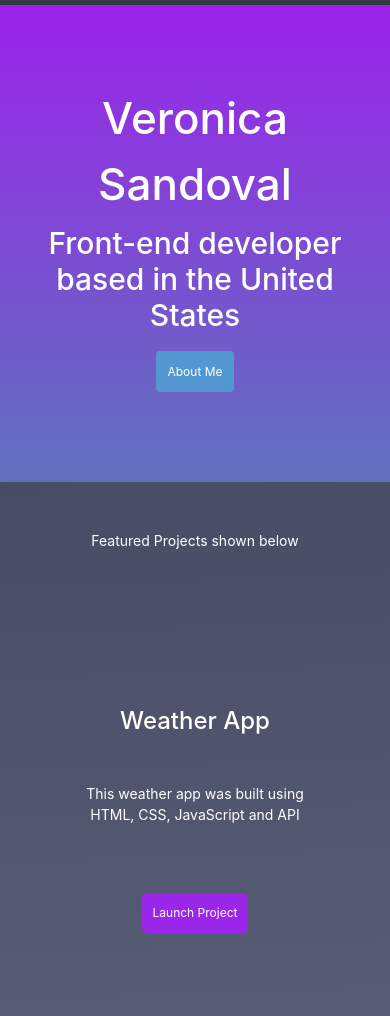
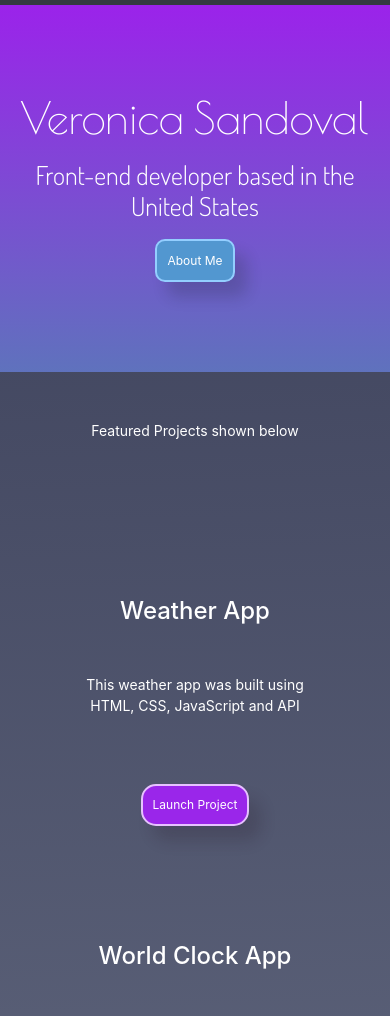
Before and after one commit to danniesan/my-protfolio-2, a plain HTML site: page index.html in a window 390 px wide. Shown: the part 72-1088 px from the top of the page. Drawn offline with nearby package versions, Linux system fonts and the light colour scheme.

Commit message:
updated css and media query

```diff
--- a/index.html
+++ b/index.html
@@ -4,6 +4,14 @@
     <meta charset="UTF-8">
     <meta name="viewport" content="width=device-width, initial-scale=1.0">
     <meta name="description" content="veronica Sandoval protfolio -front-end developer information and contact">
+
+    <link rel="preconnect" href="https://fonts.googleapis.com">
+<link rel="preconnect" href="https://fonts.gstatic.com" crossorigin>
+<link href="https://fonts.googleapis.com/css2?family=Poiret+One&family=Roboto+Condensed:ital,wght@0,100..900;1,100..900&display=swap" rel="stylesheet">
+
+<link rel="preconnect" href="https://fonts.googleapis.com">
+<link rel="preconnect" href="https://fonts.gstatic.com" crossorigin>
+<link href="https://fonts.googleapis.com/css2?family=Dosis:wght@200..800&family=Poiret+One&family=Roboto+Condensed:ital,wght@0,100..900;1,100..900&display=swap" rel="stylesheet">
 
     <link rel="stylesheet" href="https://cdn.jsdelivr.net/npm/bootstrap@4.6.2/dist/css/bootstrap.min.css" integrity="sha384-xOolHFLEh07PJGoPkLv1IbcEPTNtaed2xpHsD9ESMhqIYd0nLMwNLD69Npy4HI+N" crossorigin="anonymous">
     <script src="https://cdn.jsdelivr.net/npm/jquery@3.5.1/dist/jquery.slim.min.js" integrity="sha384-DfXdz2htPH0lsSSs5nCTpuj/zy4C+OGpamoFVy38MVBnE+IbbVYUew+OrCXaRkfj" crossorigin="anonymous"></script>
@@ -102,6 +110,7 @@
                 <a href="https://www.linkedin.com/in/v-s-959a93312/" target="_blank"><i class="fa-brands fa-linkedin"></i> </a>
                 <a href="https://github.com/danniesan" target="_blank"><i class="fa-brands fa-github"></i> </a>
             </div>
+            <div class="text-center mt-3">This project was coded by Veronica Sandoval and is open-sourced on <a href="https://github.com/danniesan/my-protfolio-2" class="footer-link">GitHub</a></div>
         </footer>
     </div>
 </body>
--- a/src/style.css
+++ b/src/style.css
@@ -11,15 +11,22 @@ body{
 h1{
     font-size: 93px;
     line-height: 1.5;
+    font-family: "Poiret One", sans-serif;
+    font-weight: 400;
+    font-style: normal;
 }
 h2{
     font-size: 64px;
+    font-family: "Dosis", sans-serif;
+    font-optical-sizing: auto;
+    font-weight: 338;
+    font-style: normal;
 }
 h3{
     font-size: 38px;
 }
 h4{
-    font-size: 48px;
+    font-size: 34px;
 }
 p{
     font-size: 20px;
@@ -33,24 +40,40 @@ p{
     padding: 120px 0;
 }
 .hero h2{
-    font-size: 30px;
+    font-size: 40px;
+    font-family: "Dosis", sans-serif;
+    font-optical-sizing: auto;
+    font-weight: 338;
+    font-style: normal;
 }
 .btn-branding{
     background: var(--third-color);
-    border-radius:4px;
+    border-radius: 10px;
+    border: 2px solid #93ceff;
+    box-shadow: 12px 15px 15px rgba(27, 34, 40, 0.2);
     color: #fff;
     font-size: 18px;
     line-height:27px;
     padding: 12px 20px;
     margin: 20px 0;
 }
+.btn-branding:hover{
+    background-color: #93ceff;
+    color: #000;
+}
 .btn-launch{
     background: var(--fourth-color);
     color: #fff;
-    border-radius: 5px;
+    border-radius: 15px;
+    border: 2px solid #e7c1ff;
+    box-shadow: 12px 15px 15px rgba(38, 27, 40, 0.2);
     font-size: 19px;
     padding: 12px 20px;
     margin: 20px 0;
+}
+.btn-launch:hover{
+    background: #e7c1ff;
+    color: #000;
 }
 .project-description{
     text-align: center;
@@ -85,6 +108,9 @@ p{
     font-size: 24px;
     color: var(--third-color);
     text-decoration: none;
+}
+.footer-link{
+    color: var(--fourth-color);
 }
 footer{
     margin: 60px 0;
@@ -130,6 +156,9 @@ footer .social-links a:hover{
     }
     .hero{
         padding: 80px 20px;
+    }
+    .hero h2{
+        font-size: 26px;
     }
     .hero p{
         margin :0;
```
Also changed, not shown: about.html (+9 -0 lines), contact.html (+11 -1 lines), work.html (+10 -1 lines).
